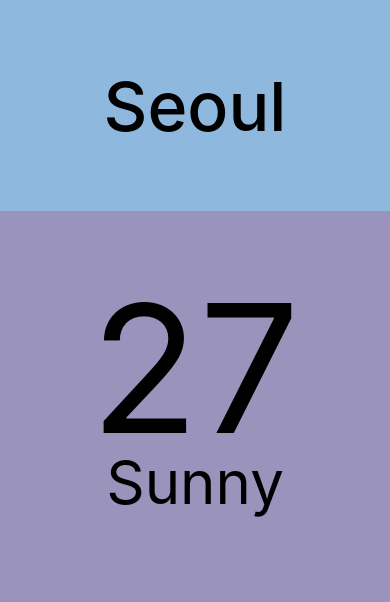
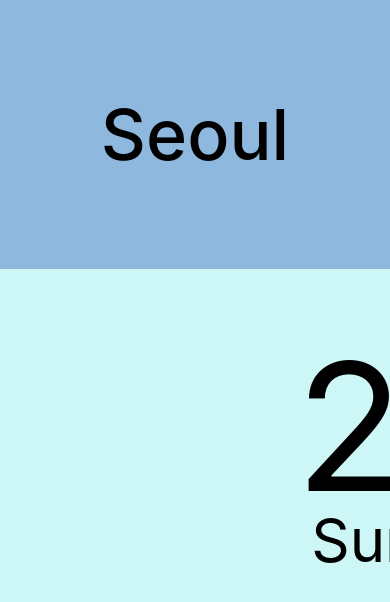
Before and after one commit to CheolWoongChoi/Path_Study_NomadWeather, a React Native app: screen / in a window 390 px wide. Shown: the top 602 px of the page. Built offline with nearby package versions, Linux system fonts and the light colour scheme.

Commit message:
feat : 날씨앱 스타일 적용 2

```diff
--- a/App.tsx
+++ b/App.tsx
@@ -1,17 +1,42 @@
-import { StyleSheet, Text, View } from "react-native";
+import { StyleSheet, Text, View, ScrollView, Dimensions } from "react-native";
+
+const { width: SCREEN_WIDTH, height } = Dimensions.get("screen");
 
 export default function App() {
+  console.log(SCREEN_WIDTH, height);
+
   return (
     <View style={styles.container}>
       <View style={styles.city}>
         <Text style={styles.cityName}>Seoul</Text>
       </View>
-      <View style={styles.weather}>
+      <ScrollView
+        horizontal
+        pagingEnabled
+        showsHorizontalScrollIndicator={false}
+        contentContainerStyle={styles.weather}
+      >
         <View style={styles.day}>
           <Text style={styles.temp}>27</Text>
           <Text style={styles.description}>Sunny</Text>
         </View>
-      </View>
+        <View style={styles.day}>
+          <Text style={styles.temp}>27</Text>
+          <Text style={styles.description}>Sunny</Text>
+        </View>
+        <View style={styles.day}>
+          <Text style={styles.temp}>27</Text>
+          <Text style={styles.description}>Sunny</Text>
+        </View>
+        <View style={styles.day}>
+          <Text style={styles.temp}>27</Text>
+          <Text style={styles.description}>Sunny</Text>
+        </View>
+        <View style={styles.day}>
+          <Text style={styles.temp}>27</Text>
+          <Text style={styles.description}>Sunny</Text>
+        </View>
+      </ScrollView>
     </View>
   );
 }
@@ -30,16 +55,14 @@
     alignItems: "center",
   },
   cityName: {
-    fontSize: 68,
+    fontSize: 70,
     fontWeight: "500",
   },
-  weather: {
-    flex: 3,
-  },
+  weather: {},
   day: {
-    flex: 1,
-    backgroundColor: "#9A94BC",
+    width: SCREEN_WIDTH,
     alignItems: "center",
+    // backgroundColor: "#9A94BC",
   },
   temp: {
     marginTop: 50,
```
